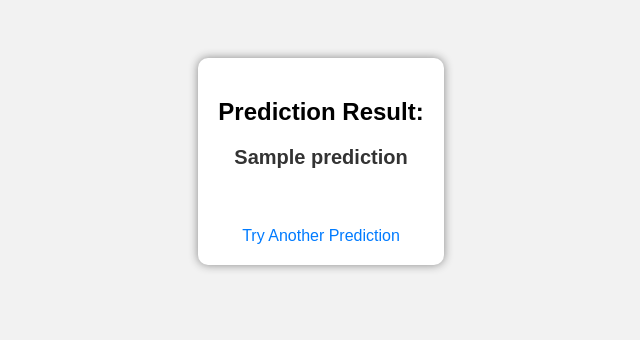
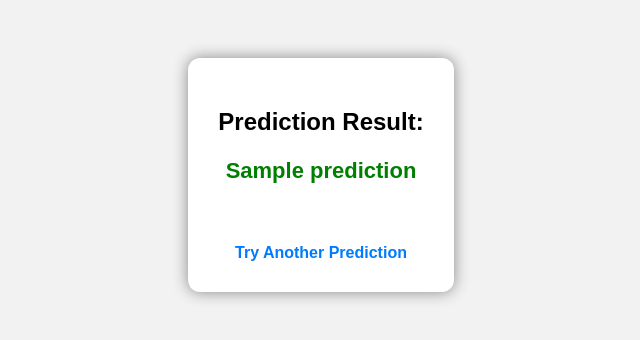
Before and after one commit to AkulaSravani09/Myocardial, a Flask app: template templates/result.html in a window 1280 px wide. Shown: the top 340 px of the page, without its empty margins (319-959 px from the left). Run offline with Flask 3, Linux system fonts and the light colour scheme; the template is opened without the code that fills it: most values are stand-ins (such as "Sample title", 1, 10 or a date in 2020).

Commit message:
Update result.html

```diff
--- a/templates/result.html
+++ b/templates/result.html
@@ -11,21 +11,23 @@
         }
         .result-box {
             background: white;
-            padding: 20px;
-            border-radius: 10px;
+            padding: 30px;
+            border-radius: 12px;
             display: inline-block;
-            box-shadow: 0px 0px 10px 0px #888;
+            box-shadow: 0px 0px 15px 0px #888;
         }
         .result-text {
-            font-size: 20px;
+            font-size: 22px;
             font-weight: bold;
-            color: #333;
+            color: {% if prediction == "High Risk of Myocardial Infarction" %} red {% else %} green {% endif %};
         }
         a {
             display: block;
             margin-top: 20px;
+            font-size: 16px;
             text-decoration: none;
             color: #007BFF;
+            font-weight: bold;
         }
         a:hover {
             text-decoration: underline;
```
